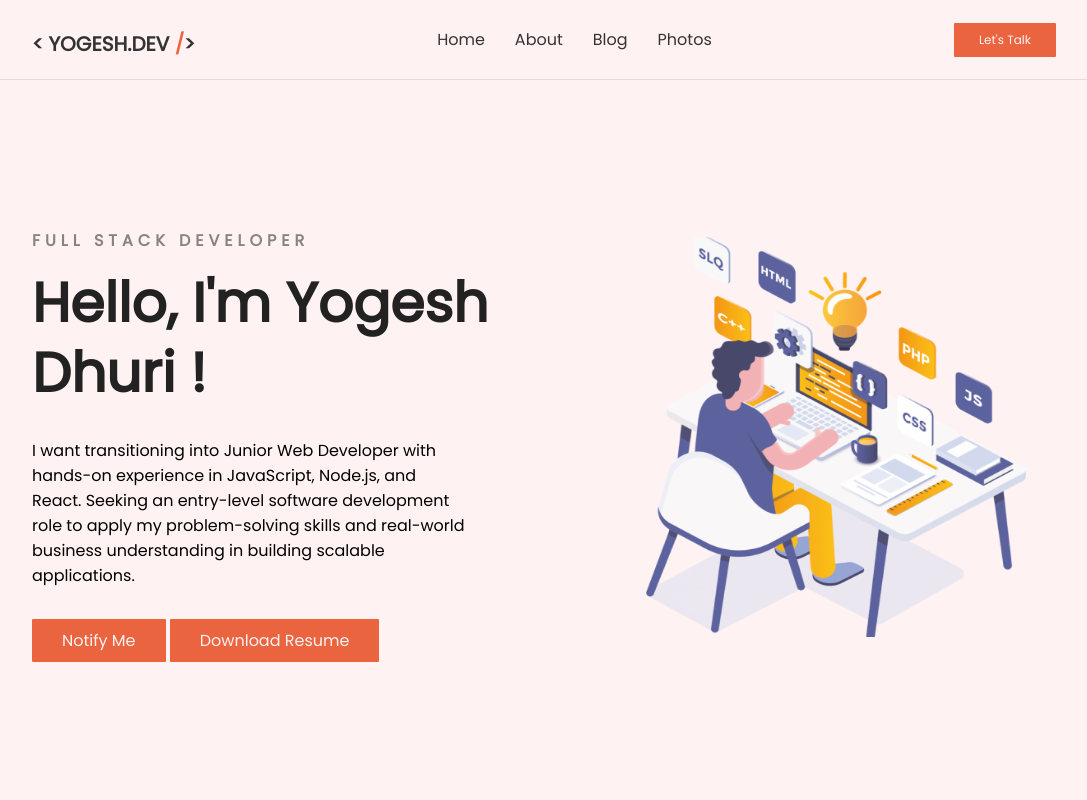
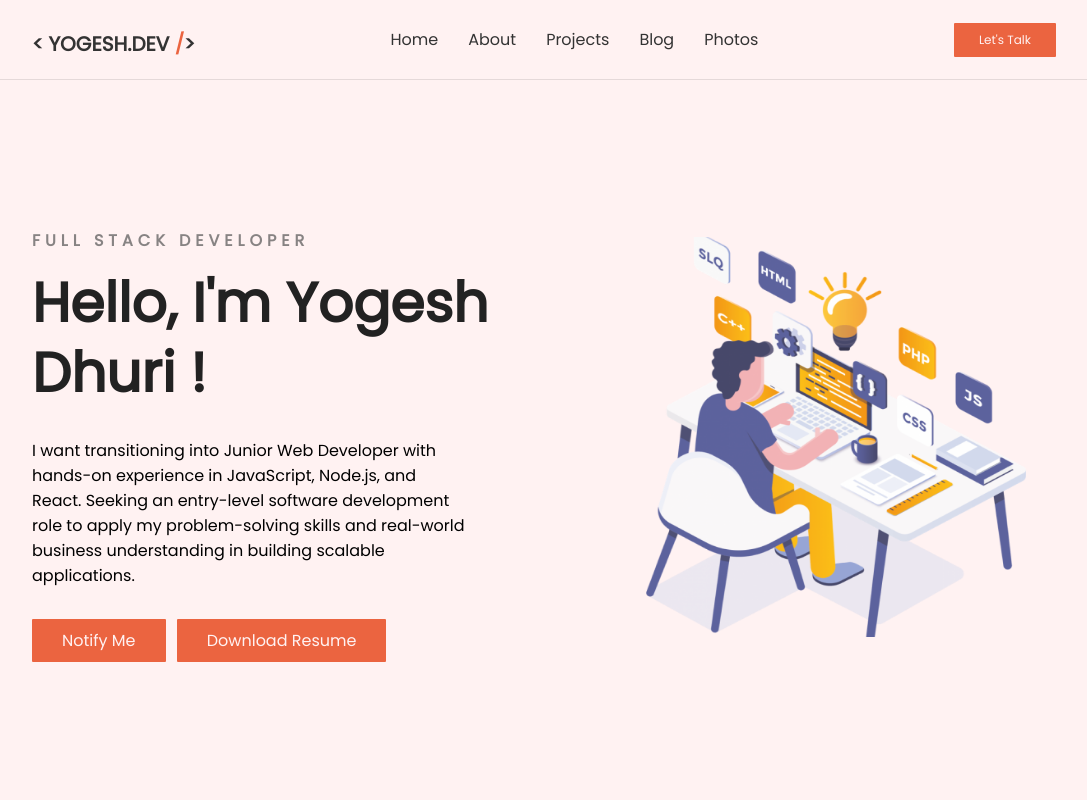
Before and after one commit to ysdhuri312/portfolio-app, a plain HTML site: page v1.0/index.html in a window 1280 px wide. Shown: the top 800 px of the page, without its empty margins (96-1183 px from the left). Drawn offline with Linux system fonts and the light colour scheme.

Commit message:
minor syntax and formatting fixes

```diff
--- a/v1.0/index.html
+++ b/v1.0/index.html
@@ -18,6 +18,7 @@
             <ul>
                 <li><a href="#home">Home</a></li>
                 <li><a href="#about-me">About</a></li>
+                <li><a href="#my-work">Projects</a></li>
                 <li><a href="#contact-me">Blog</a></li>
                 <li><a href="#blog">Photos</a></li>
             </ul>
--- a/v1.0/style.css
+++ b/v1.0/style.css
@@ -141,6 +141,7 @@ header>.btn:hover {
     padding: 10px 30px;
     border-radius: 1px;
     border: none;
+    margin-right: 7px;
 }
 
 #hero_left>.btn:hover {
```
